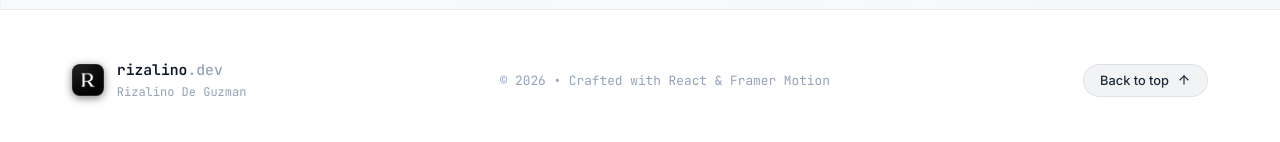
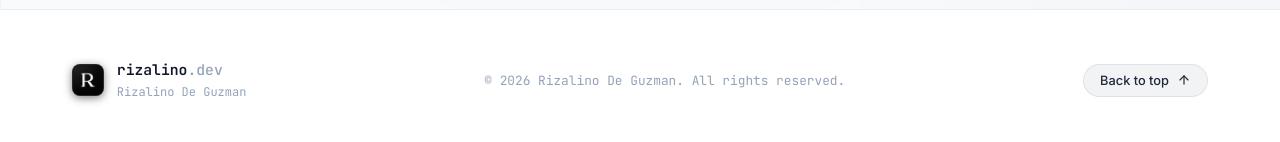
Before and after one commit to Rizalinoo/portfolio, a React (Vite) app: page / in a window 1280 px wide. Shown: the part 6841-6983 px from the top of the page. Built offline with nearby package versions, Linux system fonts and the light colour scheme.

Commit message:
Update copyright notice in footer

```diff
--- a/src/components/Footer.jsx
+++ b/src/components/Footer.jsx
@@ -47,7 +47,7 @@ export default function Footer() {
               fontFamily: 'var(--font-mono)',
             }}
           >
-            © {new Date().getFullYear()} • Crafted with React & Framer Motion
+            © {new Date().getFullYear()} Rizalino De Guzman. All rights reserved.
           </div>
 
           {/* Back to top button */}
```
